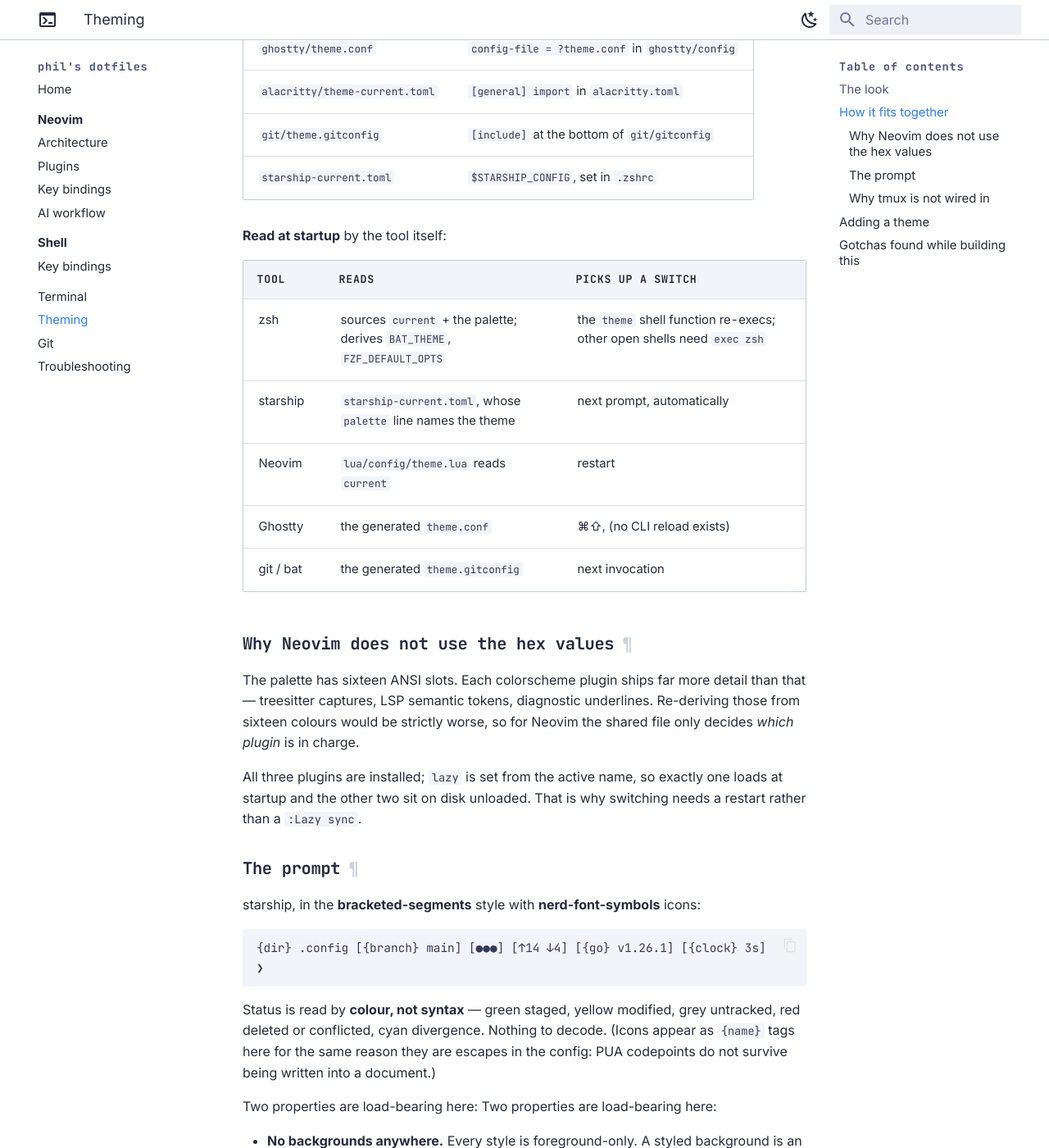
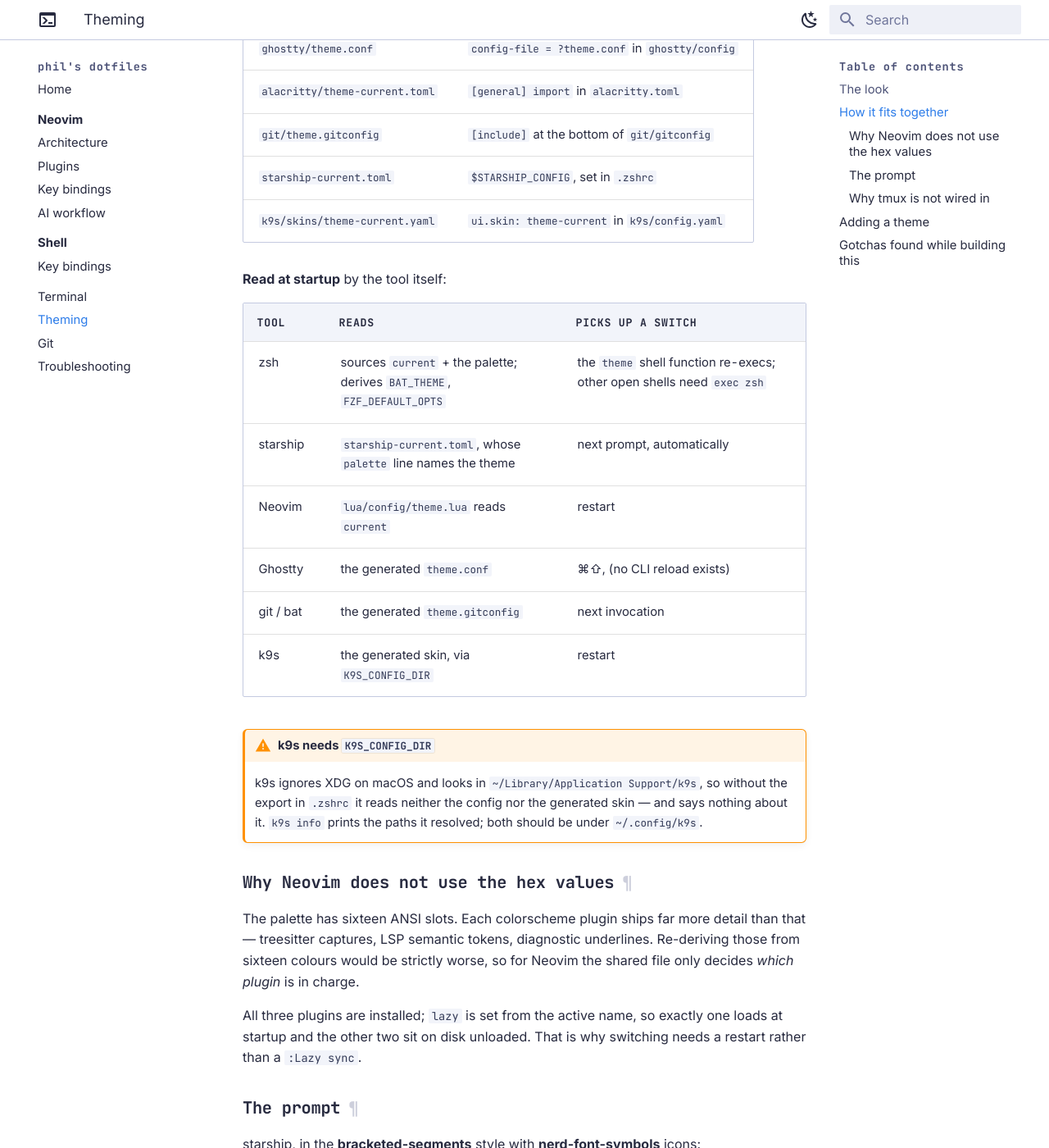
Before and after one commit to codephilip/dotfiles, an MkDocs documentation site: the page built from docs/theming.md, in a window 1280 px wide and 1400 px high, scrolled down 1903 px. Shown: the whole window at 82% size. Built offline with MkDocs 1.6.1 and Material for MkDocs 9.7.7, drawn with Linux system fonts in a browser that asks for light colours.

Commit message:
k9s: add it, themed, and pull its config into the repo
Ahead of the docker/kubernetes work. Added to BREW_FORMULAE (15 now)
alongside the existing k8s/ aliases, which cover scripting; k9s covers
exploring.

The wrinkle is that k9s ignores XDG on macOS and defaults to
~/Library/Application Support/k9s -- outside this repo, so
unversioned and unthemed, with nothing to indicate that. .zshrc
exports K9S_CONFIG_DIR to pull it back to ~/.config/k9s. `k9s info`
prints the paths it resolved, which is the way to check.

scripts/theme gains gen_k9s, so the skin comes from the same palette
as everything else and is gitignored like the other fragments.
Backgrounds are `default` rather than $THEME_BG throughout, so k9s
inherits the terminal background instead of painting its own -- same
reason tmux uses bg=default and the nvim themes are transparent, and
it keeps Ghostty's blur visible behind the TUI.

config.yaml is deliberately minimal: k9s merges it over its own
defaults, so a short file stays correct across upgrades rather than
pinning values that will go stale.

Found by testing rather than reading docs: k9s 0.51 validates the
config against a schema and rejects the WHOLE file on one misplaced
key, falling back to defaults with only a line in its log. enableMouse
at the top level did exactly that; it belongs under ui. Documented,
with the grep to catch it.

Co-Authored-By: Claude Opus 5 (1M context) <noreply@anthropic.com>

```diff
--- a/docs/theming.md
+++ b/docs/theming.md
@@ -70,6 +70,7 @@ theme/
 | `alacritty/theme-current.toml` | `[general] import` in `alacritty.toml` |
 | `git/theme.gitconfig` | `[include]` at the bottom of `git/gitconfig` |
 | `starship-current.toml` | `$STARSHIP_CONFIG`, set in `.zshrc` |
+| `k9s/skins/theme-current.yaml` | `ui.skin: theme-current` in `k9s/config.yaml` |
 
 **Read at startup** by the tool itself:
 
@@ -80,6 +81,13 @@ theme/
 | Neovim | `lua/config/theme.lua` reads `current` | restart |
 | Ghostty | the generated `theme.conf` | ⌘⇧, (no CLI reload exists) |
 | git / bat | the generated `theme.gitconfig` | next invocation |
+| k9s | the generated skin, via `K9S_CONFIG_DIR` | restart |
+
+!!! warning "k9s needs `K9S_CONFIG_DIR`"
+    k9s ignores XDG on macOS and looks in `~/Library/Application Support/k9s`,
+    so without the export in `.zshrc` it reads neither the config nor the
+    generated skin — and says nothing about it. `k9s info` prints the paths it
+    resolved; both should be under `~/.config/k9s`.
 
 ### Why Neovim does not use the hex values
 
```
Also changed, not shown: README.md (+36 -0 lines), 6 other files.
